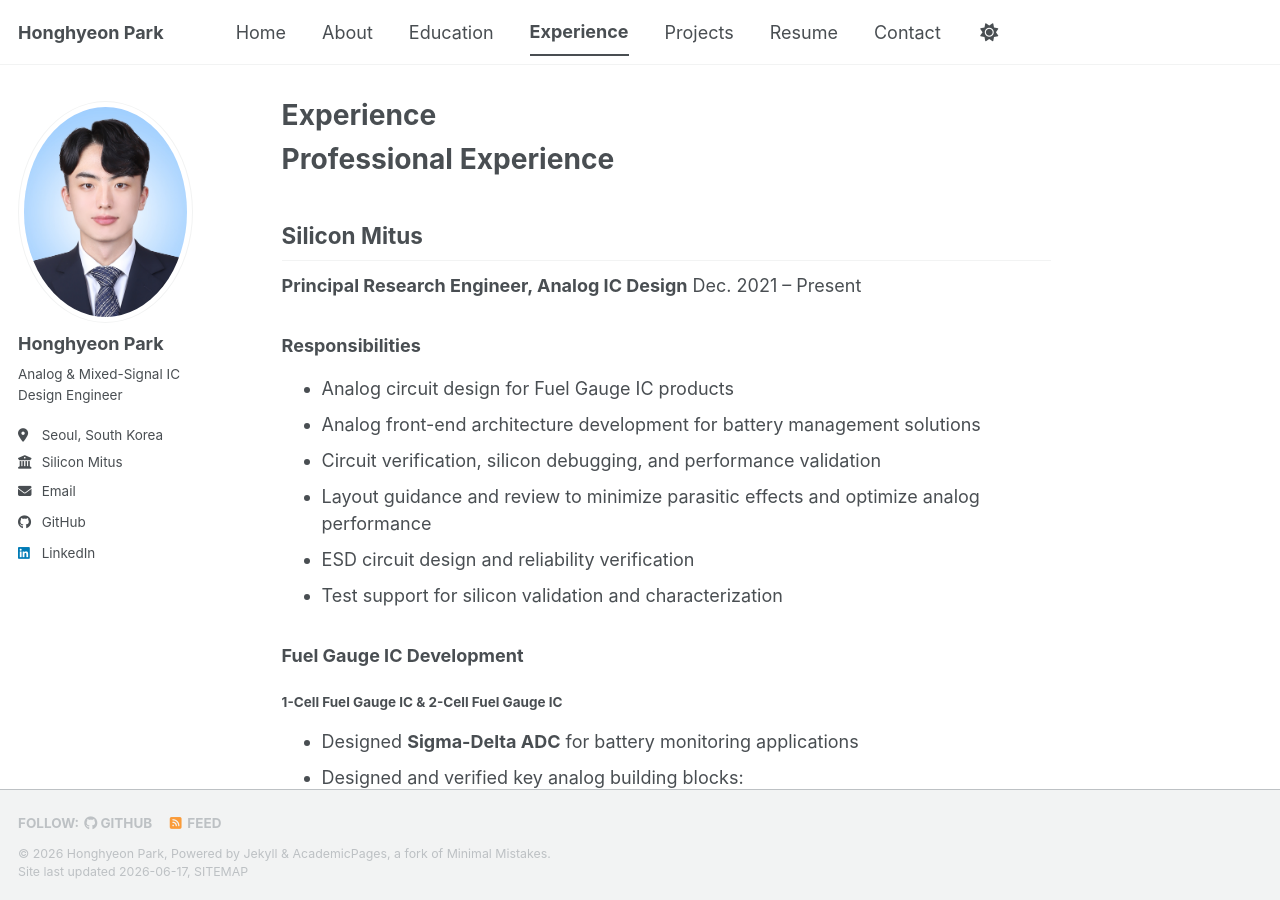
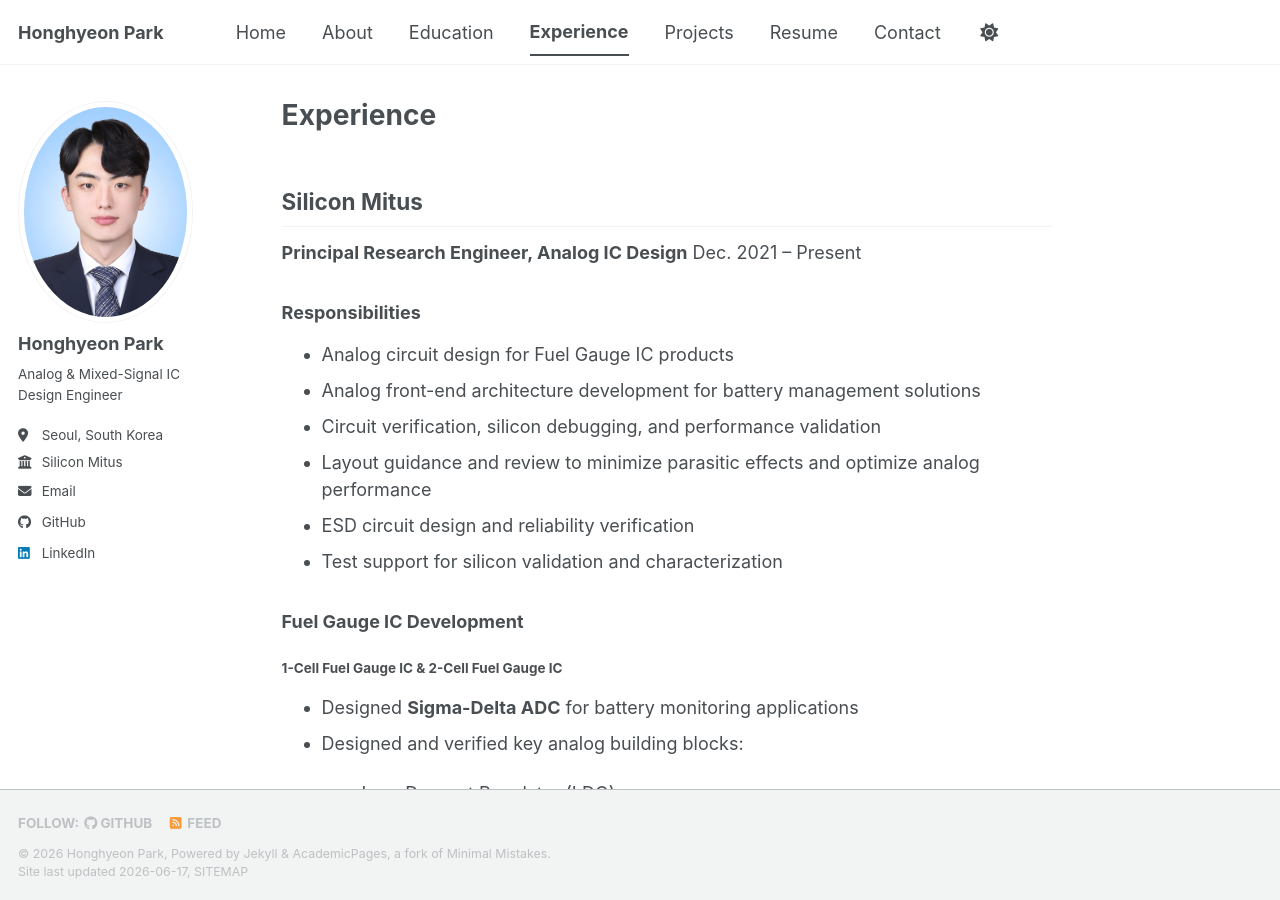
Before and after one commit to PARKHONGHYEON/PARHONGHYEON.github.io, a Jekyll site: the page built from _pages/experience.md, in a window 1280 px wide and 900 px high. Built offline with Jekyll 4.4.1, drawn with Linux system fonts in a browser that asks for light colours; a script bundle is joined from its source files by our own code; library files that are not in the unit come from our copies.

Commit message:
Update experience.md

```diff
--- a/_pages/experience.md
+++ b/_pages/experience.md
@@ -4,8 +4,6 @@ permalink: /experience/
 title: "Experience"
 author_profile: true
 ---
-
-# Professional Experience
 
 ## Silicon Mitus
 
```
